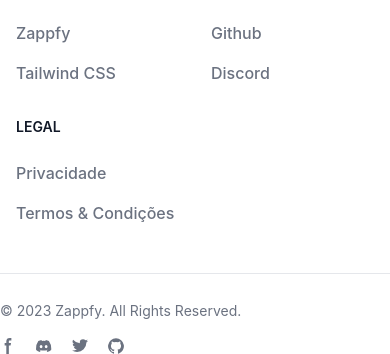
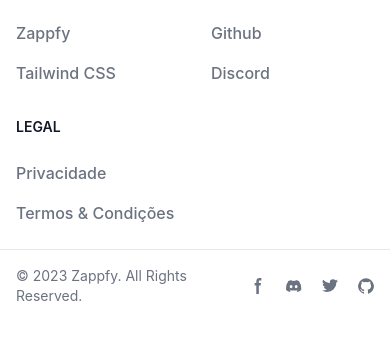
Before and after one commit to ChamaNoZap/ChamaNoZap, a plain HTML site: page index.html in a window 390 px wide. Shown: the part 797-1151 px from the top of the page. After the commit the page ends 1119 px from the top, so only its background shows below. Drawn offline with nearby package versions, Linux system fonts and the light colour scheme.

Commit message:
Update index.html

```diff
--- a/index.html
+++ b/index.html
@@ -137,11 +137,11 @@
                 </div>
             </div>
         </div>
-        <hr class="my-6 border-gray-200 sm:mx-auto dark:border-gray-700 lg:my-8" />
-        <div class="sm:flex sm:items-center sm:justify-between">
+        <hr class="m:mx-auto dark:border-gray-700 lg:my-8" />
+        <div class="flex items-center justify-center px-4 py-4 sm:flex sm:items-center sm:justify-between">
             <span class="text-sm text-gray-500 sm:text-center dark:text-gray-400">© 2023 <a href="https://zappfy.github.io/" class="hover:underline">Zappfy</a>. All Rights Reserved.
             </span>
-            <div class="flex mt-4 space-x-5 sm:justify-center sm:mt-0">
+            <div class="flex space-x-5 items-center justify-center sm:justify-center">
                 <a href="#" class="text-gray-500 hover:text-gray-900 dark:hover:text-white">
                     <svg class="w-4 h-4" aria-hidden="true" xmlns="http://www.w3.org/2000/svg" fill="currentColor" viewBox="0 0 8 19">
                             <path fill-rule="evenodd" d="M6.135 3H8V0H6.135a4.147 4.147 0 0 0-4.142 4.142V6H0v3h2v9.938h3V9h2.021l.592-3H5V3.591A.6.6 0 0 1 5.592 3h.543Z" clip-rule="evenodd"/>
```
